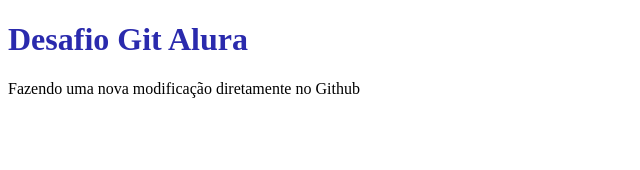
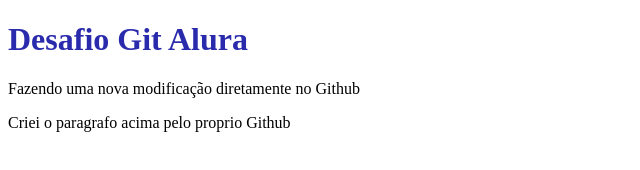
Before and after one commit to antoniotiburtino/desafio-alura, a plain HTML site: page index.html in a window 1280 px wide. Shown: the whole page, without its empty margins (0-640 px from the left). Drawn offline with Linux system fonts and the light colour scheme.

Commit message:
adicionei paragrafo

```diff
--- a/index.html
+++ b/index.html
@@ -11,6 +11,7 @@
 <body>
     <h1>Desafio Git Alura</h1>
     <p>Fazendo uma nova modificação diretamente no Github</p>
+    <p>Criei o paragrafo acima pelo proprio Github</p>
 </body>
 
 </html>
```
